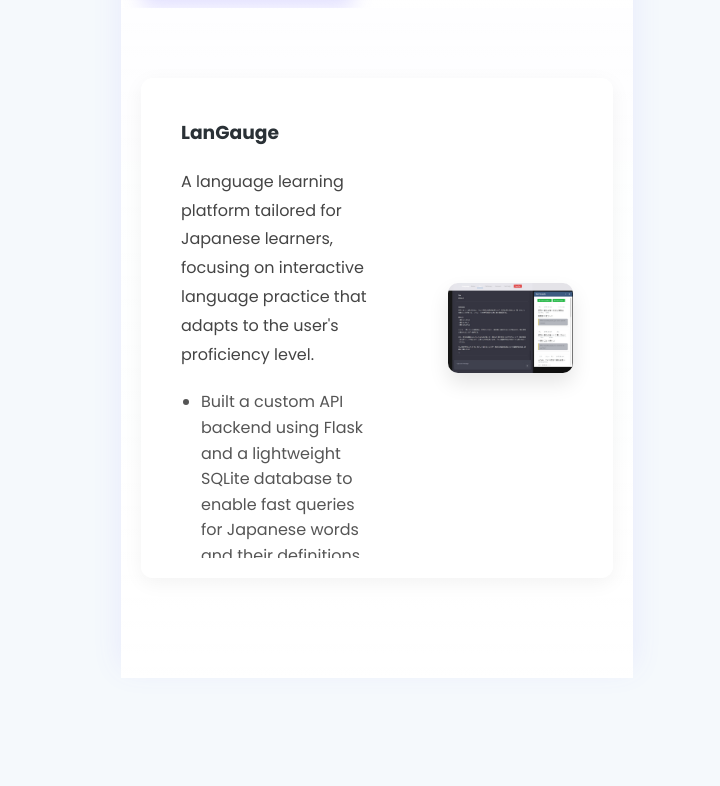
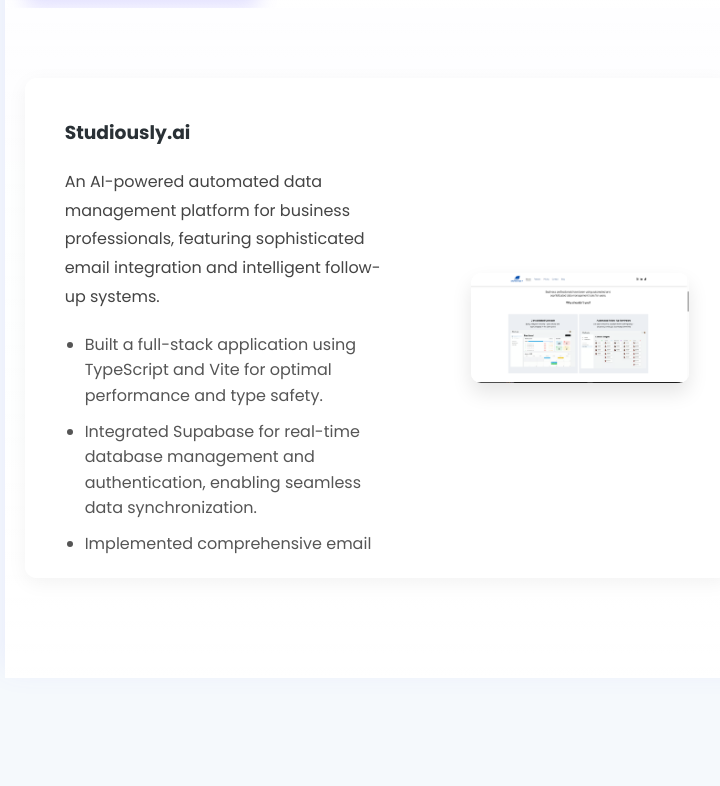
Before and after one commit to howieyoungdahl/portfolio, a React (Create React App) app: page / in a window 1280 px wide. Shown: the part 2914-3700 px from the top of the page, without its empty margins (263-983 px from the left). Built offline with nearby package versions, Linux system fonts and the light colour scheme.

Commit message:
add studiously.ai as project

```diff
--- a/src/components/Projects.jsx
+++ b/src/components/Projects.jsx
@@ -42,6 +42,24 @@
   const projects = [
     {
       id: 1,
+      name: "Studiously.ai",
+      description: "An AI-powered automated data management platform for business professionals, featuring sophisticated email integration and intelligent follow-up systems.",
+      details: [
+        "Built a full-stack application using TypeScript and Vite for optimal performance and type safety.",
+        "Integrated Supabase for real-time database management and authentication, enabling seamless data synchronization.",
+        "Implemented comprehensive email integration using Nylas API for automated contact management and outreach.",
+        "Developed custom SQL queries for complex data relationships and efficient database operations.",
+        "Created automated follow-up reminder systems with customizable frequency settings for enhanced user engagement.",
+        "Designed contact stage management with visual pipeline tracking for improved workflow organization.",
+        "Built consolidated outreach features allowing users to manage email campaigns and track progress in real-time."
+      ],
+      technologies: ["TypeScript", "Vite", "Supabase", "Nylas API", "SQL", "React", "Email Integration"],
+      image: process.env.PUBLIC_URL + '/images/studiously-example.jpg', // Will need to add this image
+      githubLink: "", // Add if available
+      demoLink: "https://studiously.ai"
+    },
+    {
+      id: 2,
       name: "LanGauge",
       description: "A language learning platform tailored for Japanese learners, focusing on interactive language practice that adapts to the user's proficiency level.",
       details: [
@@ -56,7 +74,7 @@
       demoLink: "https://langaugew3.vercel.app/"
     },
     {
-      id: 2,
+      id: 3,
       name: "ReuseU",
       description: "ReuseU, an application made for students, by students, where you can sell and trade clothes and appliances with people of the same school.",
       details: [
```
Also changed, not shown: public/images/studiously-example.jpg (added).
